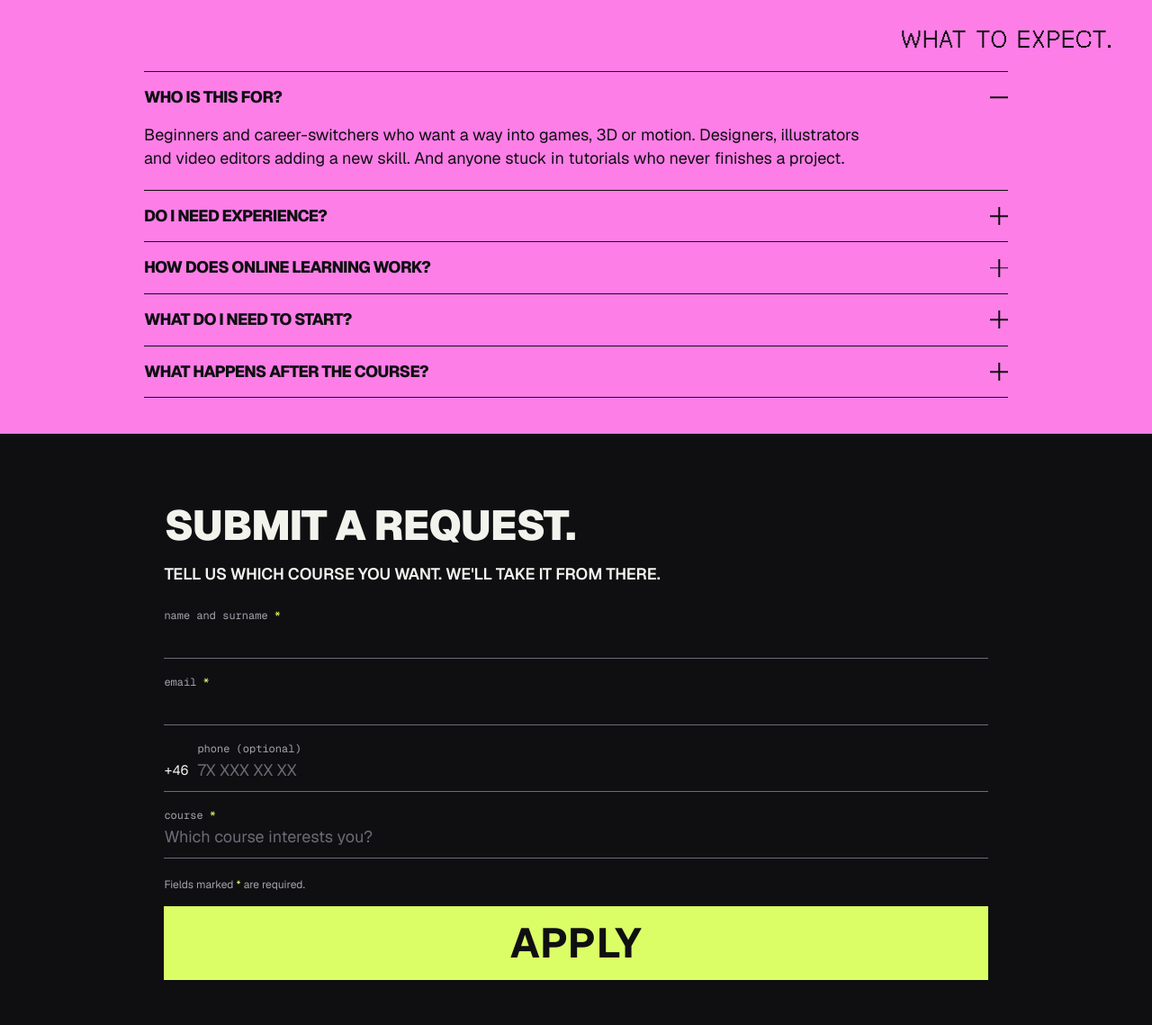
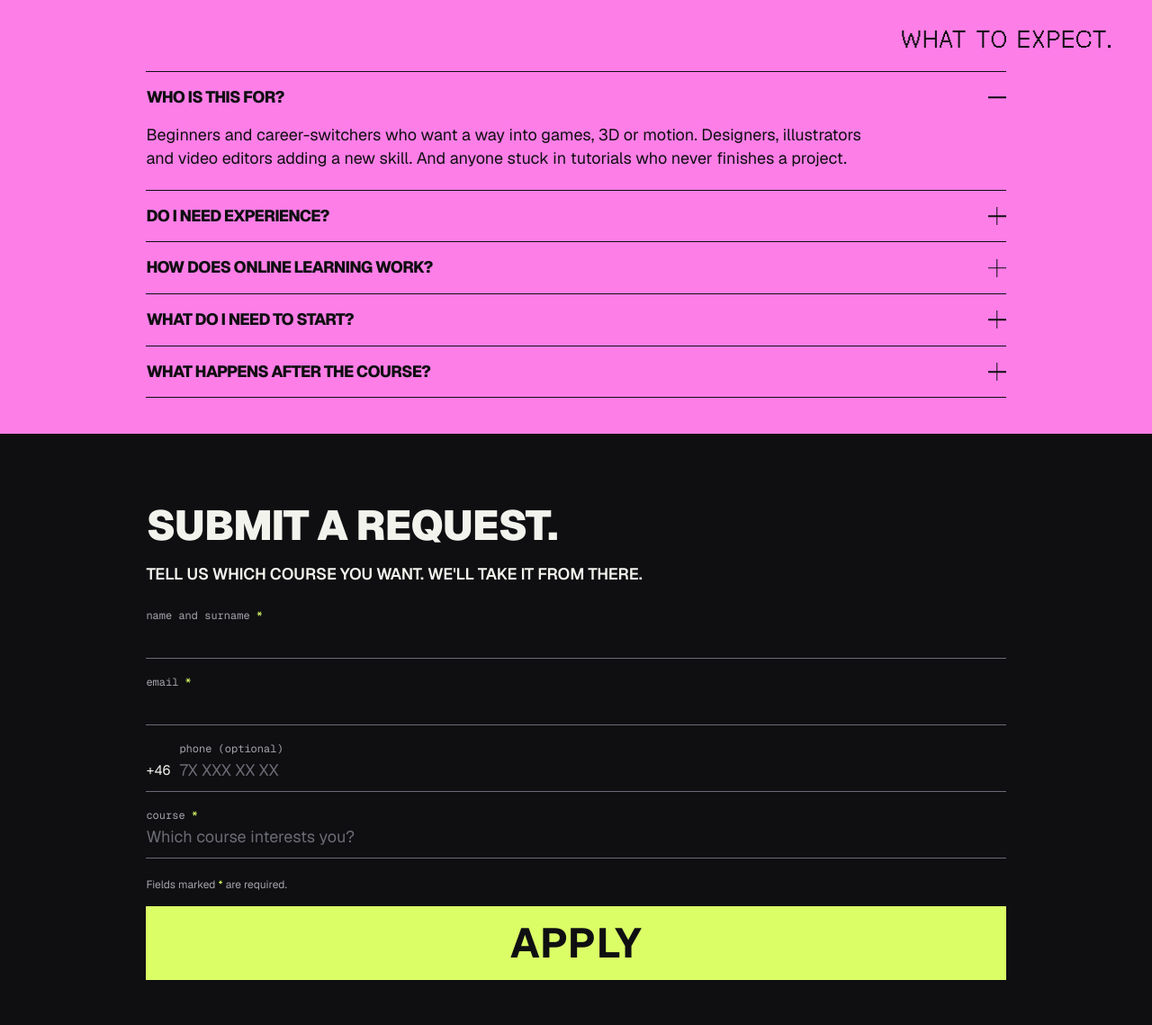
Before and after one commit to KozerT/proGames, a plain HTML site: page index.html in a window 1280 px wide. Shown: the part 2514-3653 px from the top of the page at 90% size. Drawn offline with Linux system fonts and the light colour scheme.

Commit message:
style: update layout and apply styles

```diff
--- a/index.html
+++ b/index.html
@@ -346,7 +346,7 @@
           <div class="faq__head">
             <h2 class="faq__title">What to expect.</h2>
           </div>
-          <div class="faq__list dropdown">
+          <div class="faq__list dropdown max-width container">
             <details class="dropdown__item" name="faq" open>
               <summary class="dropdown__summary">
                 <span class="dropdown__label">Who is this for?</span>
@@ -413,7 +413,7 @@
         </div>
       </section>
       <section class="apply" id="apply">
-        <div class="container apply__container">
+        <div class="container apply__container max-width">
           <h2 class="apply__title" id="apply-title">Submit a request.</h2>
           <p class="apply__subtitle">
             Tell us which course you want. We&apos;ll take it from there.
--- a/styles/components/apply.css
+++ b/styles/components/apply.css
@@ -7,7 +7,6 @@
   padding-top: var(--space-40);
   padding-bottom: var(--space-48);
   width: 100%;
-  max-width: 960px;
 }
 
 .apply__title {
--- a/styles/components/faq.css
+++ b/styles/components/faq.css
@@ -19,7 +19,6 @@
 
 .faq__list {
   width: 100%;
-  max-width: 960px;
   margin-inline: auto;
   padding-bottom: var(--space-32);
 }
@@ -39,6 +38,5 @@
   }
   .faq__list {
     padding-bottom: var(--space-72);
-    padding-inline: 0;
   }
 }
--- a/styles/layout.css
+++ b/styles/layout.css
@@ -4,3 +4,7 @@
   margin-inline: auto;
   padding-inline: var(--gutter);
 }
+
+.max-width {
+  max-width: 1000px;
+}
```
Also changed, not shown: courses/index.html (+1 -1 lines).
